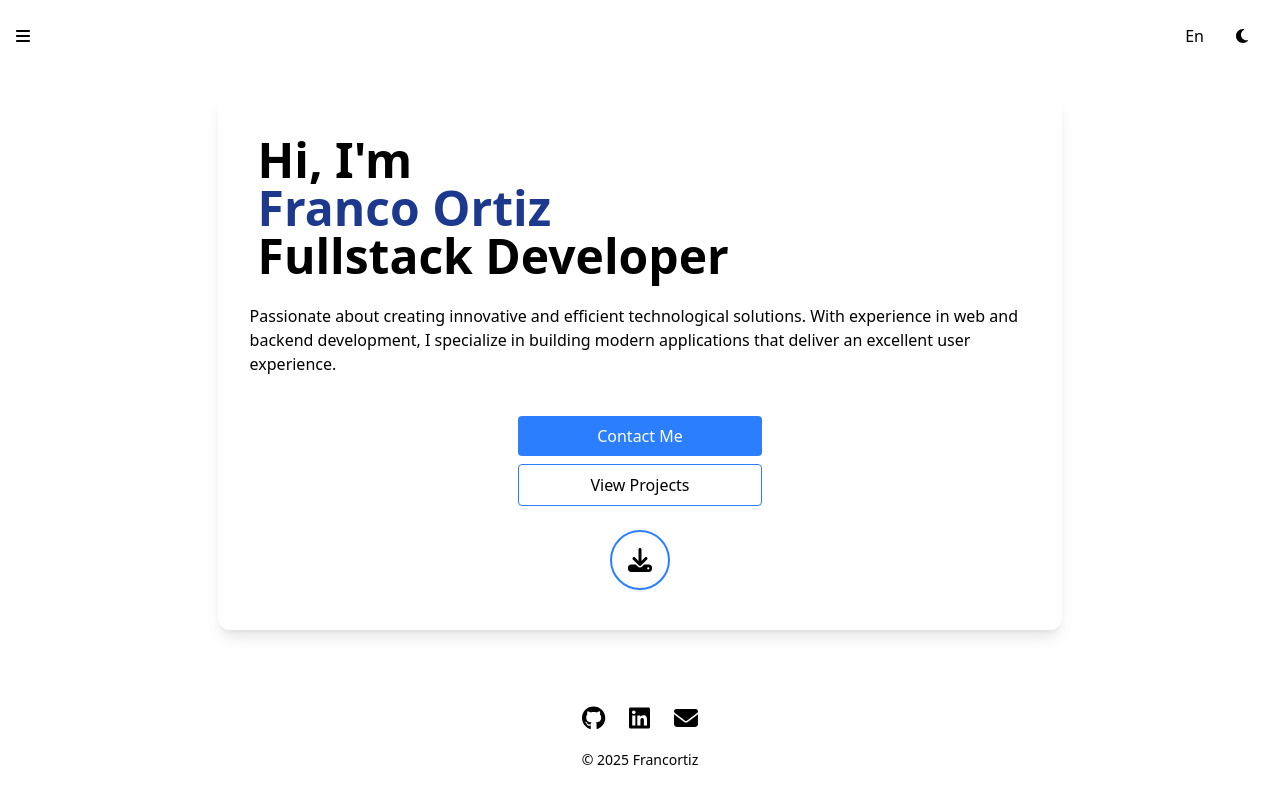
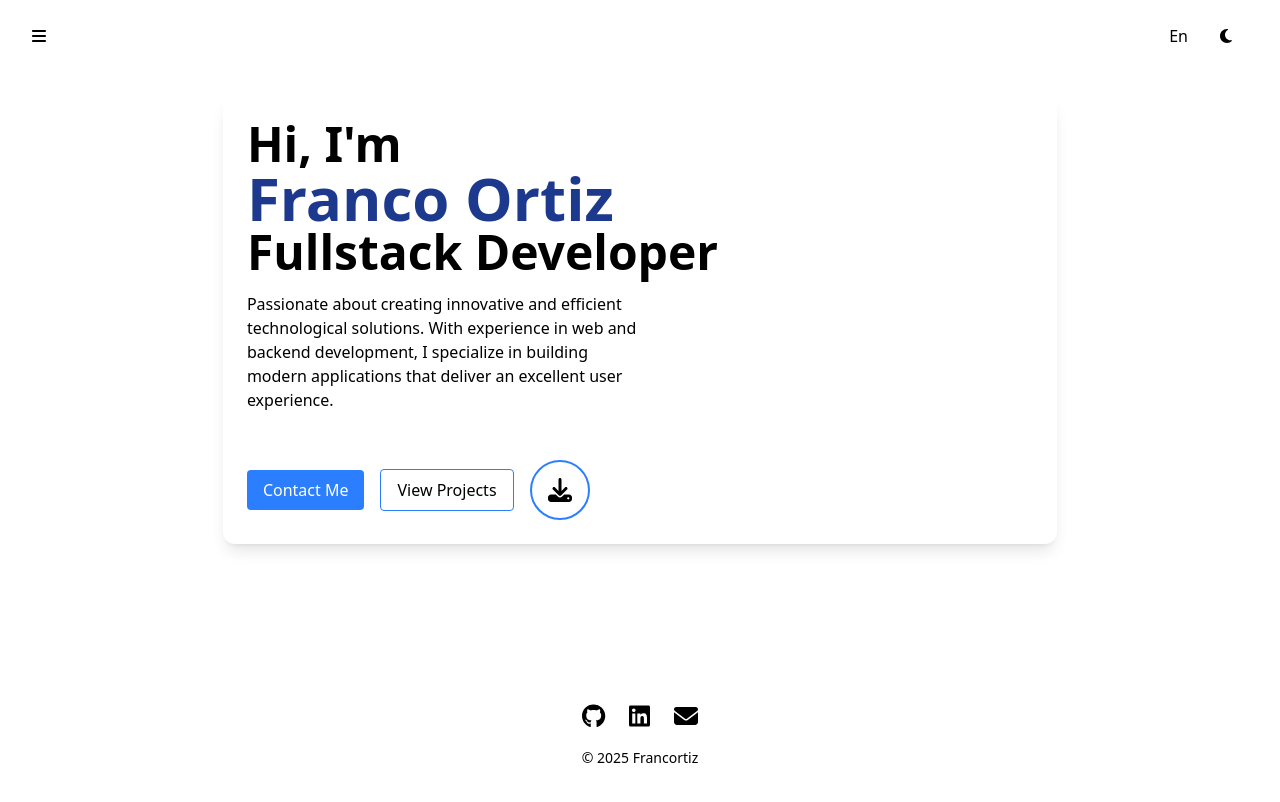
Before and after one commit to Francortiz-137/portfolio, a React (Vite) app: page / in a window 1280 px wide. Built offline with nearby package versions, Linux system fonts and the light colour scheme.

Commit message:
feat: adjusted layout for home

```diff
--- a/src/components/Footer.tsx
+++ b/src/components/Footer.tsx
@@ -9,13 +9,13 @@ const Footer = () => {
         <div className="container mx-auto text-center">
 
             <div className="mt-4 flex justify-center space-x-6">
-            <a href="#" className="text-2xl hover:text-gray-400">
+            <a href="https://github.com/Francortiz-137" className="text-2xl hover:text-gray-400">
             <FontAwesomeIcon icon={faGithub} />
             </a>
-            <a href="#" className="text-2xl hover:text-gray-400">
+            <a href="https://www.linkedin.com/in/franco-ortiz-cabrera/" className="text-2xl hover:text-gray-400">
             <FontAwesomeIcon icon={faLinkedin} />
             </a>
-            <a href="#" className="text-2xl hover:text-gray-400">
+            <a href="francortiz.c@gmail.com" className="text-2xl hover:text-gray-400">
             <FontAwesomeIcon icon={faEnvelope} />
             </a>
             </div>
--- a/src/components/Navbar.tsx
+++ b/src/components/Navbar.tsx
@@ -25,7 +25,7 @@ const Navbar = () => {
 
 
   return (
-    <nav className="bg-transparent p-4">
+    <nav className="bg-transparent p-4 mx-4">
         <div className="container mx-auto flex justify-between items-center max-w-full">
             <button   onClick={toggleMenu}
                     className='cursor-pointer'>
--- a/src/layouts/Layout.tsx
+++ b/src/layouts/Layout.tsx
@@ -7,7 +7,7 @@ const Layout = () => {
     <>
     <div className="min-w-screen min-h-screen flex flex-col bg-white dark:bg-gray-900 text-black dark:text-white">
         <Navbar/>
-        <main className="flex-grow my-6">
+        <main className="flex-grow my-6 mx-2">
             <Outlet />
         </main>
         <Footer/>
--- a/src/pages/Home.tsx
+++ b/src/pages/Home.tsx
@@ -11,32 +11,40 @@ const Home = () => {
 
   return (
     <>
-        <div className="min-h-[50vh] md:max-w-[66%] mx-auto flex flex-col bg-white dark:bg-gray-900 bg-opacity-20 backdrop-blur-lg p-8 rounded-xl shadow-lg">
-            <div className=' mx-auto'>
-                <h1 className="text-left text-5xl font-bold p-2">
+        <div className="min-h-[50vh] md:max-w-[66%] md:mx-auto  bg-white dark:bg-gray-900 bg-opacity-20 backdrop-blur-lg p-4 rounded-xl shadow-lg">
+        <div className="flex flex-col items-center md:items-start mx-auto p-2">
+            <h1 className="text-left text-5xl font-bold">
                 {t('hero.title')} <br />
-                                <span className='text-blue-900 dark:text-blue-400'>Franco Ortiz</span> <br />
+                <span className="md:text-6xl text-blue-900 dark:text-blue-400">Franco Ortiz</span> <br />
                 {t('hero.developer')}
             </h1>
-                <p className='text-left mt-4'>{t('hero.description')}</p>
-                <div className="flex justify-center items-center text-center md:w-1/3 gap-2 p-2 mt-8 mx-auto flex-wrap">
 
-                    <Link to={routes.contact} className="w-full bg-blue-500 text-white py-2 px-4 rounded hover:bg-blue-700 focus:outline-none focus:ring-2 focus:ring-blue-500">
+            <p className="lg:w-1/2 text-left mt-4">{t('hero.description')}</p>
+
+            <div className="flex justify-center items-center text-center gap-4 flex-wrap mt-12">
+                <Link
+                to={routes.contact}
+                className="w-full md:w-auto bg-blue-500 text-white py-2 px-4 rounded hover:bg-blue-700 focus:outline-none focus:ring-2 focus:ring-blue-500"
+                >
                 {t('hero.contact')}
                 </Link>
-                    <Link to={routes.projects} className="w-full border border-blue-500 py-2 px-4 rounded hover:bg-blue-700
-                        hover:text-white focus:outline-none focus:ring-2 focus:ring-blue-500">
+                <Link
+                to={routes.projects}
+                className="w-full md:w-auto border border-blue-500 py-2 px-4 rounded hover:bg-blue-700 hover:text-white focus:outline-none focus:ring-2 focus:ring-blue-500"
+                >
                 {t('hero.cta')}
                 </Link>
-                    <button className='border-2 border-blue-500 py-3 px-4 mt-4 hover:bg-blue-700 hover:text-white
-                        focus:outline-none focus:ring-2 focus:ring-blue-500 rounded-full cursor-pointer
-                        text-2xl'
-                        aria-label={t('hero.download')}>
-                        <FontAwesomeIcon icon={faDownload} className=''/>
+
+                <button
+                className="border-2 border-blue-500 py-3 px-4 hover:bg-blue-700 hover:text-white focus:outline-none focus:ring-2 focus:ring-blue-500
+                rounded-full cursor-pointer text-2xl"
+                aria-label={t('hero.download')}
+                >
+                <FontAwesomeIcon icon={faDownload} />
                 </button>
-
             </div>
         </div>
+
 
 
         </div>
```
Lines whose indentation alone changed are shown as unchanged.
